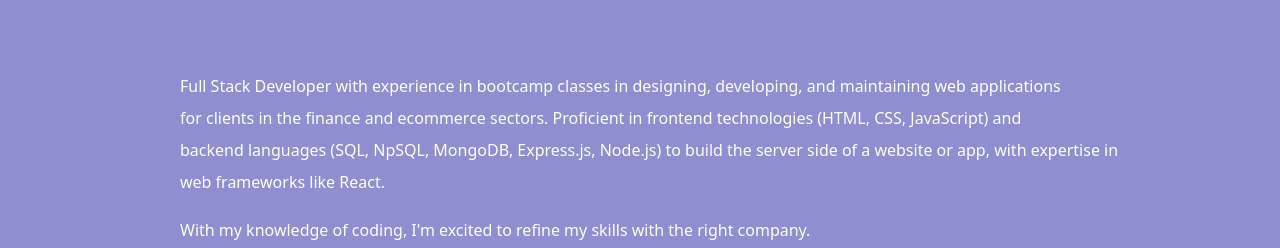
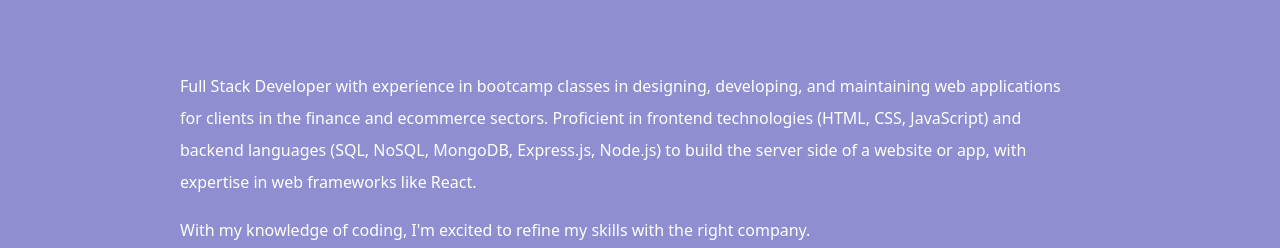
Before and after one commit to Pematamang111/Portfolio, a React (Vite) app: page /about in a window 1280 px wide. Shown: the part 202-450 px from the top of the page. Built offline with nearby package versions, Linux system fonts and the light colour scheme.

Commit message:
fix spelling typo for NoSQL

```diff
--- a/src/pages/AboutPage.jsx
+++ b/src/pages/AboutPage.jsx
@@ -11,8 +11,9 @@ export default function AboutPage() {
 						designing, developing, and maintaining web applications <br />
 						for clients in the finance and ecommerce sectors. Proficient in
 						frontend technologies (HTML, CSS, JavaScript) and <br />
-						backend languages (SQL, NpSQL, MongoDB, Express.js, Node.js) to build the server side of a website or
-						app, with expertise in web frameworks like React.
+						backend languages (SQL, NoSQL, MongoDB, Express.js, Node.js) to
+						build the server side of a website or app, with <br />expertise in web
+						frameworks like React.
 					</p>
 					<p>
 						With my knowledge of coding, I'm excited to refine my skills with
```
